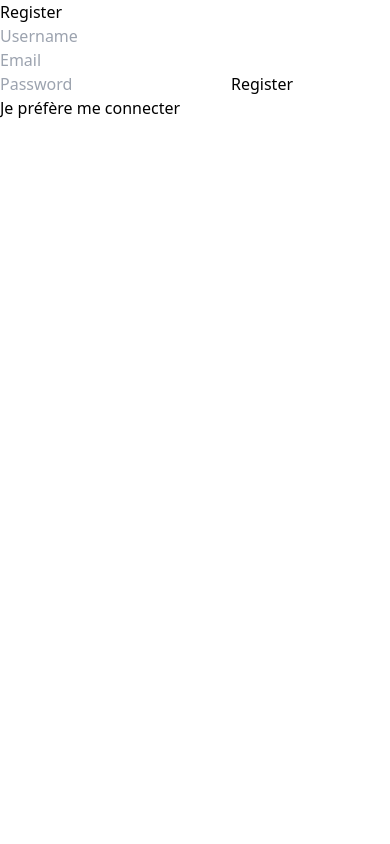
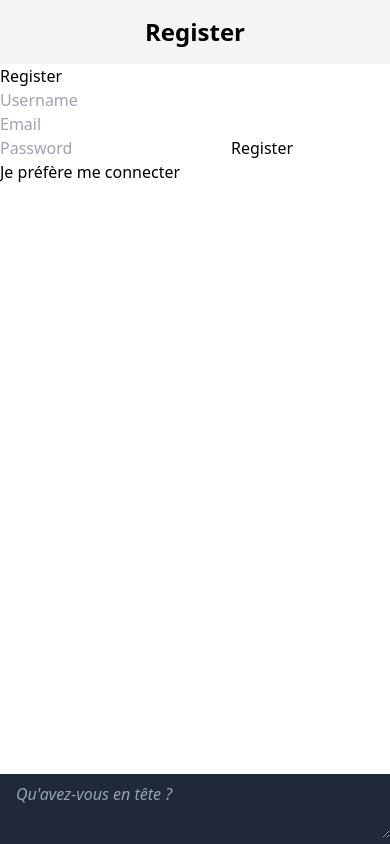
Before and after one commit to Fenysk/Quotidia_V2, a Vue app in the folder application/: page /register in a window 390 px wide. Built offline with nearby package versions, Linux system fonts and the light colour scheme.

Commit message:
:beers: Multiples ajouts : Création du véritable front : Header, QuickEntry.

```diff
--- a/application/package.json
+++ b/application/package.json
@@ -4,7 +4,7 @@
   "version": "0.0.0",
   "type": "module",
   "scripts": {
-    "dev": "vite",
+    "dev": "vite --host",
     "build": "vite build",
     "preview": "vite preview"
   },
--- a/application/src/App.vue
+++ b/application/src/App.vue
@@ -1,12 +1,55 @@
 <template>
-  <router-view v-slot="{ Component }">
+  <Header @openModal="openModal" />
+
+  <HeaderMenu v-if="modalMenuShow" @openModal="openModal" />
+
+
+  <router-view
+  v-show="!modalMenuShow"
+  v-slot="{ Component }"
+  class="
+      absolute top-16 left-0 h-[calc(100vh-4rem)] w-full
+      lg:static lg:h-screen
+  ">
     <Transition name="page-opacity" mode="out-in">
       <component :is="Component" />
     </Transition>
   </router-view>
+
+  <QuickEntry />
+
 </template>
 
-<script setup>
+<script>
+import Header from "./components/Header/Header.vue";
+import HeaderMenu from "./components/Header/HeaderMenu.vue";
+import QuickEntry from "./components/quickEntry.vue";
+
+export default {
+  name: "App",
+
+  components: {
+    Header,
+    HeaderMenu,
+    QuickEntry
+},
+
+  data() {
+    return {
+      modalMenuShow: false,
+      modalMenu: false,
+    };
+  },
+
+  methods: {
+    openModal(modal) {
+      if (modal === "Menu") {
+        this.modalMenuShow = !this.modalMenuShow;
+      }
+    },
+  },
+
+};
 </script>
 
 <style scoped>
@@ -19,6 +62,7 @@
   opacity: 0;
   transform: translateX(-20px);
 }
+
 .page-opacity-leave-to {
   opacity: 0;
   transform: translateX(20px);
--- /dev/null
+++ b/application/src/assets/scss/variables.scss
@@ -0,0 +1 @@
+$headerHeight: 4rem;
--- /dev/null
+++ b/application/src/components/Header/Header.vue
@@ -0,0 +1,91 @@
+<template>
+    <header class="
+    fixed top-0 left-0 z-50
+    flex justify-between items-center w-full
+    bg-gray-100
+    lg:hidden
+    ">
+        <button @click="buttons.left.action" :class="buttons.left.type === 'none' ? 'invisible' : ''">{{ buttons.left.title
+        }}
+        </button>
+        <h1 class="
+        text-2xl font-bold
+        ">{{ currentPage }}</h1>
+        <button @click="buttons.right.action" :class="buttons.right.type === 'none' ? 'invisible' : ''">{{
+            buttons.right.title }}
+        </button>
+    </header>
+</template>
+
+<script>
+export default {
+    name: 'Header',
+
+    data() {
+        return {
+            currentPage: ''
+        };
+    },
+
+    mounted() {
+        this.currentPage = this.$route.meta.title
+    },
+
+    watch: {
+        '$route'(to, from) {
+            this.currentPage = to.meta.title;
+        }
+    },
+
+    computed: {
+        buttons() {
+            if (this.currentPage && this.currentPage === 'Dashboard') {
+                return {
+                    left: {
+                        title: 'Menu',
+                        type: 'menu',
+                        action: () => this.openModal('Menu')
+                    },
+                    right: {
+                        title: 'None',
+                        type: 'none',
+                        action: () => console.log('None')
+                    }
+                }
+            } else if (this.currentPage && this.currentPage === 'Test') {
+                return {
+                    left: {
+                        title: 'Menu',
+                        type: 'menu',
+                        action: () => this.openModal('Menu')
+                    },
+                    right: {
+                        title: 'Search',
+                        type: 'search',
+                        action: () => this.openModal('Search')
+                    }
+                }
+            } else {
+                return {
+                    left: {},
+                    right: {}
+                };
+            }
+        },
+    },
+
+    methods: {
+        openModal(modal) {
+            this.$emit('openModal', modal);
+        }
+    }
+};
+</script>
+
+<style lang="scss" scoped>
+@import '../../assets/scss/variables.scss';
+
+header {
+    height: $headerHeight;
+}
+</style>
--- /dev/null
+++ b/application/src/components/Header/HeaderMenu.vue
@@ -0,0 +1,50 @@
+<template>
+    <div class="
+      modalMenu
+      fixed top-16 left-0 z-50
+      h-[calc(100vh-4rem)] w-full
+      bg-white
+  ">
+        <nav class="h-full w-full">
+            <ul class="flex flex-col items-center justify-center h-full gap-8">
+                <li>
+                    <router-link @click="openModal('Menu')" class="text-2xl" to="/dashboard">Dashboard</router-link>
+                </li>
+
+                <li>
+                    <router-link @click="openModal('Menu')" class="text-2xl" to="/test">Test</router-link>
+                </li>
+
+                <button @click="disconnect">Se déconnecter</button>
+            </ul>
+        </nav>
+    </div>
+</template>
+
+<script>
+export default {
+    name: "App",
+
+    props: {
+        modalMenuShow: {
+            type: Boolean,
+            default: false
+        }
+    },
+
+    methods: {
+        openModal(modal) {
+            this.$emit('openModal', modal)
+        },
+
+        disconnect() {
+            console.log('Try to disconnect...')
+            localStorage.removeItem('token')
+
+            this.$emit('openModal', 'Menu')
+            this.$router.push('/login')
+        }
+    },
+};
+
+</script>
--- /dev/null
+++ b/application/src/components/quickEntry.vue
@@ -0,0 +1,28 @@
+<template>
+    <div class="quickEntry
+    fixed bottom-0 right-0
+    min-h-16 w-screen
+    bg-gray-800
+    ">
+        <textarea placeholder="Qu'avez-vous en tête ?" v-model="quickEntryInput" class="
+            bg-transparent
+            w-full h-full px-4 py-2
+            placeholder:italic placeholder:text-slate-400
+            text-white
+        " />
+    </div>
+</template>
+
+<script setup>
+import { ref } from 'vue'
+
+const quickEntryInput = ref('')
+</script>
+
+<style lang="scss" scoped>
+@import '../assets/scss/variables.scss';
+
+.quickEntry {
+    min-height: $headerHeight;
+}
+</style>
--- a/application/src/config/config.js
+++ b/application/src/config/config.js
@@ -1,6 +1,6 @@
 const config = {
     mode: 'development',
-    API_URL_DEV: 'http://localhost:3000',
+    API_URL_DEV: 'http://192.168.8.101:3000',
     API_URL_PROD: 'https://api.example.com',
   };
 
--- a/application/src/views/DashboardView.vue
+++ b/application/src/views/DashboardView.vue
@@ -1,13 +1,31 @@
 <template>
     <div id="dashboard" class="
             w-screen
-            h-screen
             bg-gray-300
     ">
 
-        <button @click="router.push('/test')">Aller au test</button>
         <h1>Dashboard</h1>
-        <button @click="disconnect">Se déconnecter</button>
+
+        <h2>Voici le planning du jour</h2>
+
+        <h3>Matin</h3>
+        <ul>
+            <li>Tâche 1</li>
+            <li>Tâche 2</li>
+        </ul>
+
+        <h3>Après-midi</h3>
+        <ul>
+            <li>Tâche 1</li>
+            <li>Tâche 2</li>
+        </ul>
+
+        <p>Bon vendredi !</p>
+
+        <blockquote>
+            <p>“L'intelligence, c'est la capacité de s'adapter au changement.”</p>
+            <cite>Stephen Hawking</cite>
+        </blockquote>
 
     </div>
 </template>
@@ -15,13 +33,7 @@
 
 
 <script setup>
-import router from '../router/router.js'
 
-const disconnect = () => {
-    console.log('Try to disconnect...')
-    localStorage.removeItem('token')
-    router.push('/login')
-}
 </script>
 
 
--- a/application/src/views/TestView.vue
+++ b/application/src/views/TestView.vue
@@ -1,8 +1,6 @@
 <template>
     <div>
-        <button @click="router.push('/dashboard')">Aller au dashboard</button>
         <h1>Page de test</h1>
-        <button @click="disconnect">Se déconnecter</button>
         <CRUDnotes />
         <quickEntry />
         <openaiTest2 />
@@ -11,15 +9,8 @@
 </template>
 
 <script setup>
-import router from '../router/router.js'
 import openaiTest1 from '../components/test/openaiTest1.vue'
 import quickEntry from '../components/test/quickEntry.vue'
 import openaiTest2 from '../components/test/openaiTest2.vue'
 import CRUDnotes from '../components/test/CRUDnotes.vue'
-
-const disconnect = () => {
-    console.log('Try to disconnect...')
-    localStorage.removeItem('token')
-    router.push('/login')
-}
 </script>
--- a/application/vite.config.js
+++ b/application/vite.config.js
@@ -3,6 +3,5 @@ import vue from '@vitejs/plugin-vue'
 
 // https://vitejs.dev/config/
 export default defineConfig({
-  base: '/Quotidia_V2/',
   plugins: [vue()],
 })
```
Also changed, not shown: application/src/views/NotesView.vue (added, +9 -0 lines), 1 other file (tests, documents, lock files or other folders).
